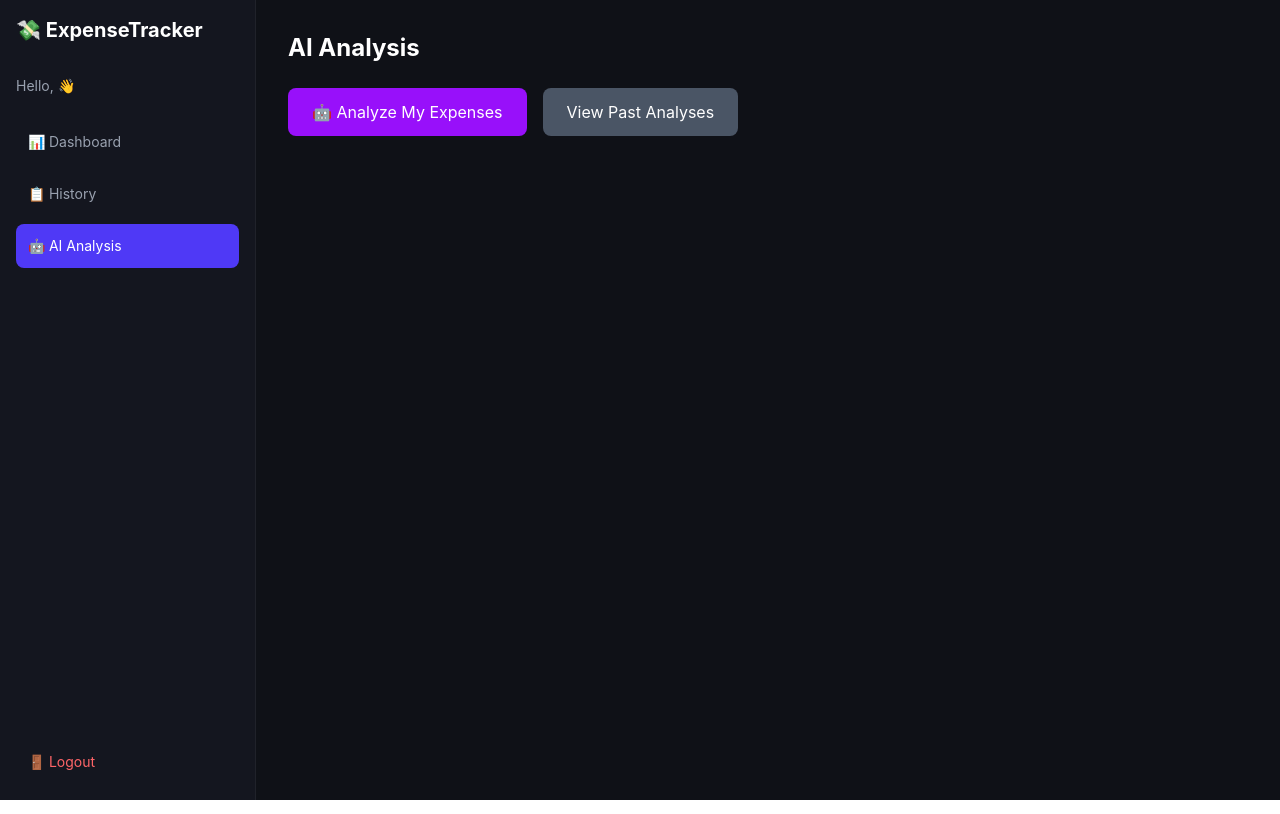
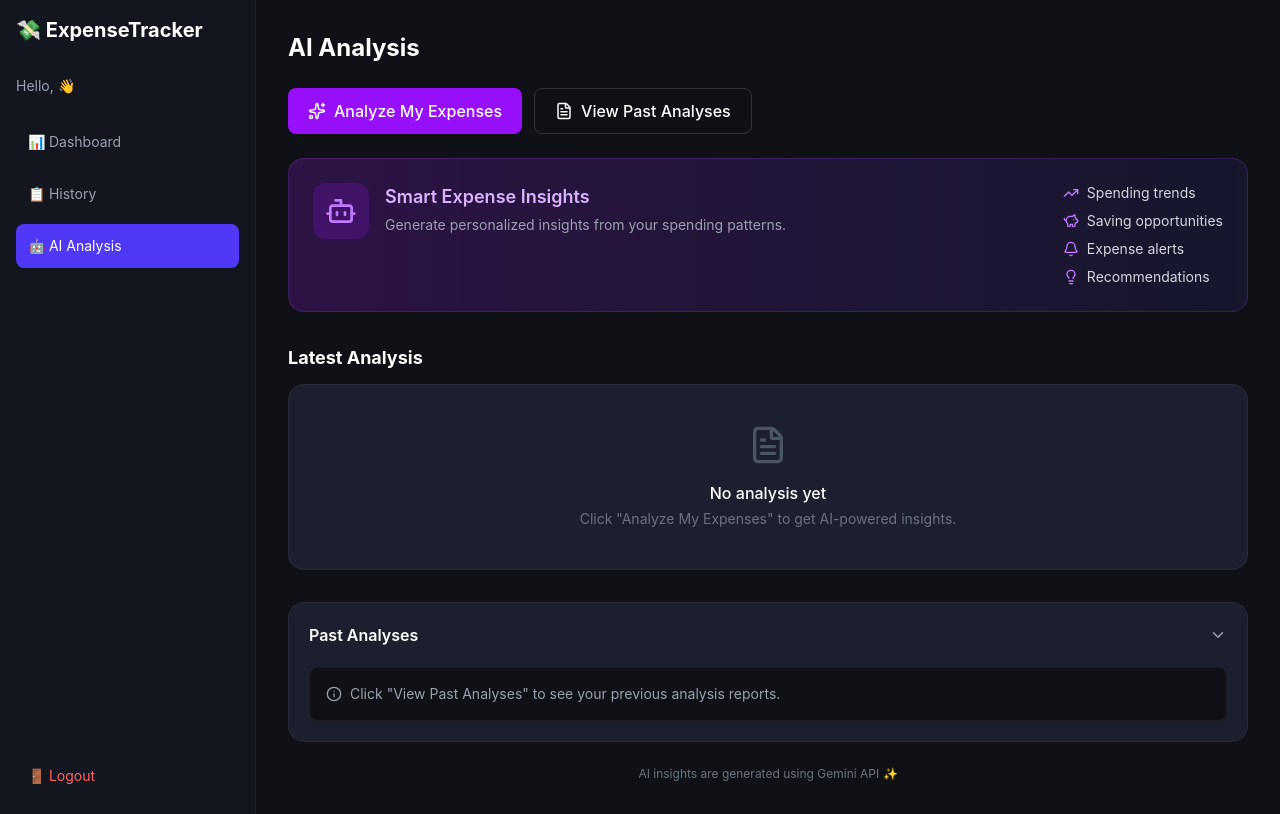
Before and after one commit to shreyasavant11-a11y/SpendInsight, a React app in the folder frontend/: page /analysis in a window 1280 px wide. Built offline with nearby package versions, Linux system fonts and the light colour scheme; sample sign-in values are in the browser's storage; the HTML template or start-up script is replaced by a standard one.

Commit message:
Complete Analysis page re-design

```diff
--- a/frontend/package.json
+++ b/frontend/package.json
@@ -12,6 +12,7 @@
   "dependencies": {
     "@tailwindcss/vite": "^4.3.0",
     "axios": "^1.17.0",
+    "lucide-react": "^1.21.0",
     "react": "^19.2.6",
     "react-dom": "^19.2.6",
     "react-router-dom": "^7.17.0",
--- a/frontend/src/pages/AnalysisHistory.jsx
+++ b/frontend/src/pages/AnalysisHistory.jsx
@@ -1,6 +1,7 @@
 import { useState } from 'react';
 import Layout from '../components/Layout';
 import API from '../api/axios';
+import { Sparkles, TrendingUp, PiggyBank, Bell, Lightbulb, FileText, ChevronDown, Info, Bot } from 'lucide-react';
 
 const AnalysisHistory = () => {
   const [analyses, setAnalyses] = useState([]);
@@ -40,51 +41,128 @@ const AnalysisHistory = () => {
     <Layout>
       <h1 className="text-2xl font-bold mb-6">AI Analysis</h1>
 
+
+      <div className="flex gap-3 mb-6">
         <button
           onClick={handleGenerate}
           disabled={generating}
-        className="bg-purple-600 hover:bg-purple-700 disabled:opacity-50 text-white rounded-lg px-6 py-3 mb-6"
+          className="flex items-center gap-2 bg-purple-600 hover:bg-purple-700 disabled:opacity-50 text-white rounded-lg px-5 py-2.5 font-medium transition"
         >
-        {generating ? 'Analyzing...' : '🤖 Analyze My Expenses'}
+          <Sparkles size={18} />
+          {generating ? 'Analyzing...' : 'Analyze My Expenses'}
         </button>
 
         <button
           onClick={togglePast}
-        className="bg-gray-600 hover:bg-gray-700 text-white rounded-lg px-6 py-3 mb-6 ml-4"
+          className="flex items-center gap-2 bg-transparent border border-white/15 hover:bg-white/5 text-white rounded-lg px-5 py-2.5 font-medium transition"
         >
-        {showPast ? 'Hide Past Analyses' : 'View Past Analyses'}
+          <FileText size={18} />
+          View Past Analyses
         </button>
+      </div>
+
+
+      <div className="bg-gradient-to-r from-purple-900/40 to-indigo-900/20 border border-purple-500/20 rounded-2xl p-6 mb-8">
+        <div className="flex items-start justify-between gap-6">
+          <div className="flex items-start gap-4">
+            <div className="bg-purple-600/20 rounded-xl p-3">
+              <Bot className="text-purple-400" size={32} />
+            </div>
+            <div>
+              <h2 className="text-purple-300 font-semibold text-lg mb-1">Smart Expense Insights</h2>
+              <p className="text-gray-400 text-sm">
+                Generate personalized insights from your spending patterns.
+              </p>
+            </div>
+          </div>
+
+          <div className="space-y-2 text-sm text-gray-300 shrink-0">
+            <div className="flex items-center gap-2">
+              <TrendingUp size={16} className="text-purple-400" />
+              Spending trends
+            </div>
+            <div className="flex items-center gap-2">
+              <PiggyBank size={16} className="text-purple-400" />
+              Saving opportunities
+            </div>
+            <div className="flex items-center gap-2">
+              <Bell size={16} className="text-purple-400" />
+              Expense alerts
+            </div>
+            <div className="flex items-center gap-2">
+              <Lightbulb size={16} className="text-purple-400" />
+              Recommendations
+            </div>
+          </div>
+        </div>
+      </div>
 
       {error && <p className="text-red-400 mb-4">{error}</p>}
 
-      {currentAnalysis && (
-        <div className="bg-gray-700 rounded-xl p-6 mb-8">
+
       <h2 className="text-lg font-bold mb-3">Latest Analysis</h2>
+      <div className="bg-[#1c1f2e] border border-white/5 rounded-2xl p-10 mb-8">
+        {currentAnalysis ? (
           <p className="text-gray-300 whitespace-pre-line">{currentAnalysis}</p>
+        ) : (
+          <div className="flex flex-col items-center justify-center text-center">
+            <FileText className="text-gray-600 mb-4" size={40} />
+            <p className="text-white font-medium mb-1">No analysis yet</p>
+            <p className="text-gray-500 text-sm">
+              Click "Analyze My Expenses" to get AI-powered insights.
+            </p>
           </div>
         )}
+      </div>
+
+
+      <div className="bg-[#1c1f2e] border border-white/5 rounded-2xl overflow-hidden">
+        <button
+          onClick={togglePast}
+          className="w-full flex items-center justify-between p-5 text-left"
+        >
+          <span className="font-semibold">Past Analyses</span>
+          <ChevronDown
+            size={18}
+            className={`text-gray-400 transition-transform ${showPast ? 'rotate-180' : ''}`}
+          />
+        </button>
 
         {showPast && (
-        <>
-          <h2 className="text-xl font-bold mb-4">Past Analyses</h2>
-          <div className="space-y-4">
+          <div className="px-5 pb-5 space-y-3">
             {analyses.length === 0 ? (
-              <p className="text-gray-400">No past analyses yet!</p>
+              <div className="flex items-center gap-2 bg-[#0f1117] border border-white/5 rounded-lg p-4 text-gray-400 text-sm">
+                <Info size={16} />
+                No past analyses found.
+              </div>
             ) : (
               analyses.map((item) => (
-                <div key={item._id} className="bg-gray-700 rounded-xl p-6">
-                  <p className="text-gray-400 text-sm mb-2">
+                <div key={item._id} className="bg-[#0f1117] border border-white/5 rounded-lg p-4">
+                  <p className="text-gray-500 text-xs mb-2">
                     {new Date(item.createdAt).toLocaleDateString('en-IN', {
                       day: 'numeric', month: 'short', year: 'numeric'
                     })}
                   </p>
-                  <p className="text-gray-300 whitespace-pre-line">{item.analysisText}</p>
+                  <p className="text-gray-300 text-sm whitespace-pre-line">{item.analysisText}</p>
                 </div>
               ))
             )}
           </div>
-        </>
         )}
+
+        {!showPast && (
+          <div className="px-5 pb-5">
+            <div className="flex items-center gap-2 bg-[#0f1117] border border-white/5 rounded-lg p-4 text-gray-400 text-sm">
+              <Info size={16} />
+              Click "View Past Analyses" to see your previous analysis reports.
+            </div>
+          </div>
+        )}
+      </div>
+
+      <p className="text-center text-gray-500 text-xs mt-6">
+        AI insights are generated using Gemini API ✨
+      </p>
     </Layout>
   );
 };
```
Also changed, not shown: 1 other file (tests, documents, lock files or other folders). Lines whose indentation alone changed are shown as unchanged.
